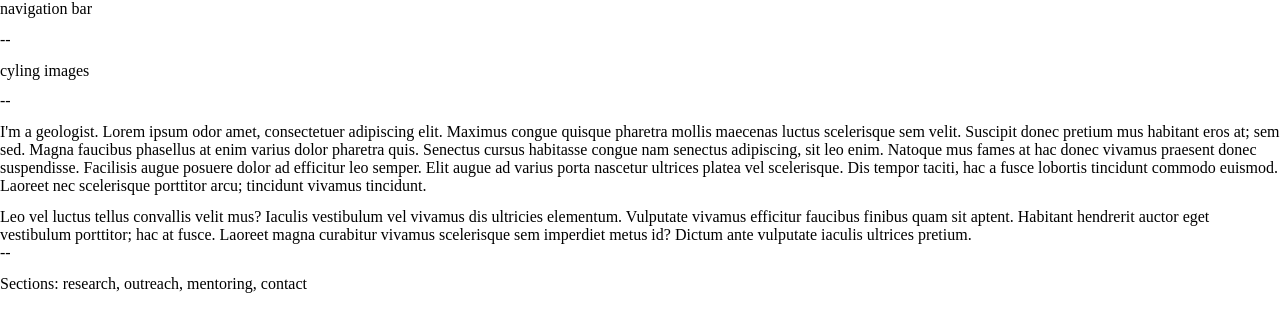
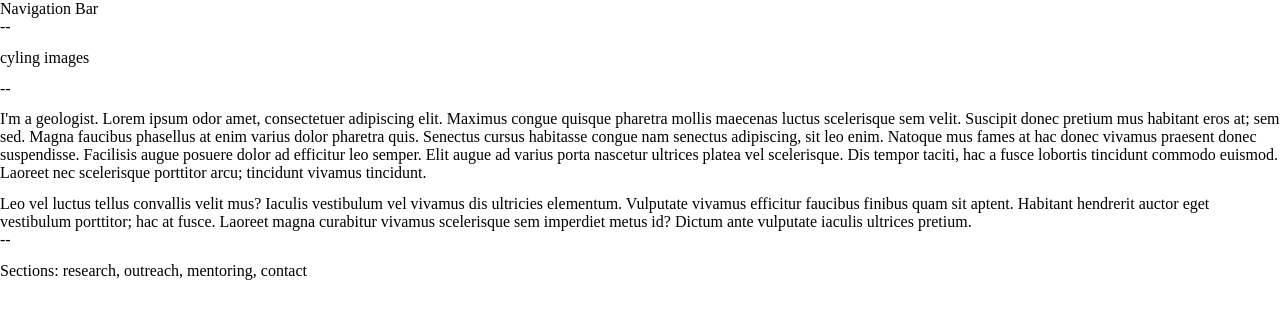
Before and after one commit to mohalloran00/mohalloran00.github.io, a React (Vite) app in the folder react-vite/: page / in a window 1280 px wide. Shown: the top 332 px of the page. Built offline with nearby package versions, Linux system fonts and the light colour scheme.

Commit message:
set up navigation bar

```diff
--- a/react-vite/src/components/LandingPage/LandingPage.jsx
+++ b/react-vite/src/components/LandingPage/LandingPage.jsx
@@ -3,7 +3,6 @@ import AboutMe from './AboutMe';
 export default function LandingPage() {
   return (
     <>
-      <p>navigation bar</p>
       <p>--</p>
       <p>cyling images</p>
       <p>--</p>
--- /dev/null
+++ b/react-vite/src/router/Layout.jsx
@@ -0,0 +1,10 @@
+import { Outlet } from 'react-router-dom';
+
+export default function Layout() {
+  return (
+    <>
+      <div>Navigation Bar</div>
+      <Outlet />
+    </>
+  );
+}
--- a/react-vite/src/router/Router.jsx
+++ b/react-vite/src/router/Router.jsx
@@ -1,7 +1,11 @@
 import { createBrowserRouter } from 'react-router-dom';
 import LandingPage from '../components/LandingPage';
+import Layout from './Layout';
 
 const router = createBrowserRouter([
+  {
+    element: <Layout />,
+    children: [
       {
         path: '/',
         element: <LandingPage />,
@@ -11,6 +15,8 @@ const router = createBrowserRouter([
         element: <h1>Research</h1>,
       },
       { path: '/:pagename', element: <h1>placeholder</h1> },
+    ],
+  },
 ]);
 
 export default router;
```
Lines whose indentation alone changed are shown as unchanged.
